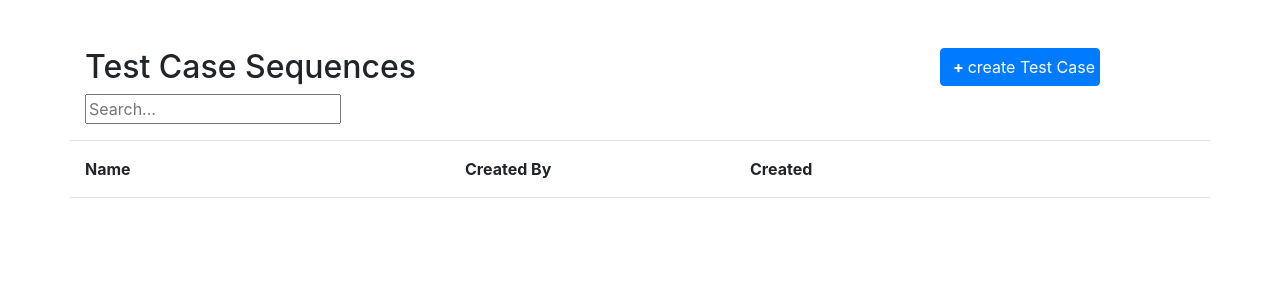
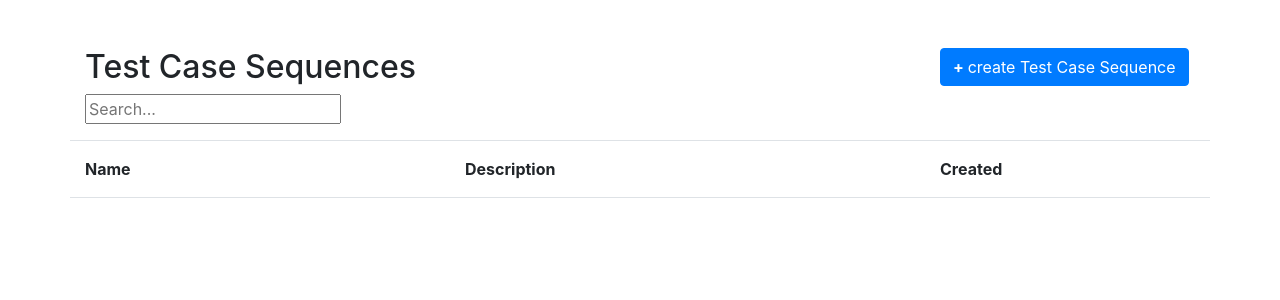
Before and after one commit to Athos1972/baangt, a Flask app: page /testcase_sequence in a window 1280 px wide. Shown: the part 112-412 px from the top of the page. Run offline with Flask 2, Linux system fonts and the light colour scheme; the visitor is signed in with stand-in values (Sample User, id 1); data comes from the database, SQL or seed files in the repository; data that the repository does not hold is empty; some libraries are stand-ins or nearby versions.

Commit message:
items overview adjustment

```diff
--- a/flask/app/templates/testrun/item_list.html
+++ b/flask/app/templates/testrun/item_list.html
@@ -38,7 +38,7 @@
         </div>
         <!-- create button -->
         <div class="col-md-3">
-            <a class="btn btn-primary btn-right" href="/{{ type }}/new" role="button">
+            <a class="btn btn-primary {% if type == 'testrun' %} btn-right {% endif %}" href="/{{ type }}/new" role="button">
                 <strong>&plus; </strong>create {{ type|name_by_type(False) }}
             </a>
         </div>
@@ -91,13 +91,12 @@
     <!-- header -->
     <div class="row border-top border-bottom py-3">
         <div class="col-md-4"><strong>Name</strong></div>
+        <div class="col-md-5"><strong>Description</strong></div>
 
         <!-- Test Step fields -->
         {% if type == 'teststep' %}
-            <div class="col-md-5"><strong>Description</strong></div>
             <div class="col"><strong>Activity Type</strong></div>
         {% else %}
-            <div class="col-md-3"><strong>Created By</strong></div>
             <div class="col"><strong>Created</strong></div>
         {% endif %}
     </div>
@@ -110,21 +109,18 @@
                     {{ item.name }}
                 </a>
             </div>
+            <div class="filtered col-md-5 text-break text-break">{{ item.description }}</div>
             {% if type == 'teststep' %}
-                <div class="filtered col-md-5 text-break text-break">{{ item.description }}</div>
                 <div class="filtered col">{{ item.activity_type }}</div>
             {% else %}
-                <div class="filtered col-md-3">{{ item.creator.username }}</div>
                 <div class="col">{{ item.created|time }}</div>
             {% endif %}
 
             <div class="col-12 collapse mt-1" id="item{{ item.id }}">
                 <!-- created data -->
-                {% if type == 'teststep' %}
-                    <p><small>
-                        Created {{ item.created|time }} by {{ item.creator }}
-                    </small></p>
-                {% endif %}
+                <p><small>
+                    Created {{ item.created|time }} by {{ item.creator }}
+                </small></p>
                 <!-- edited data -->
                 {% if item.edited %}
                     <p><small>
```
Also changed, not shown: 1 other file.
